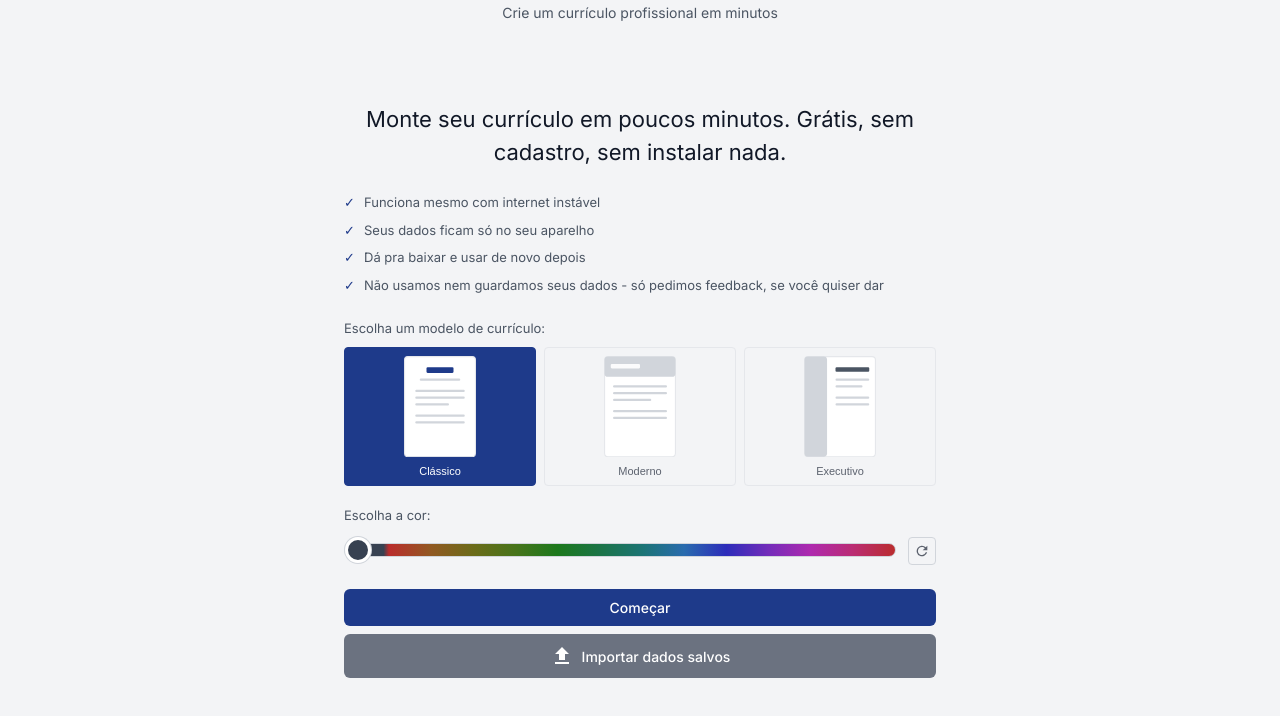
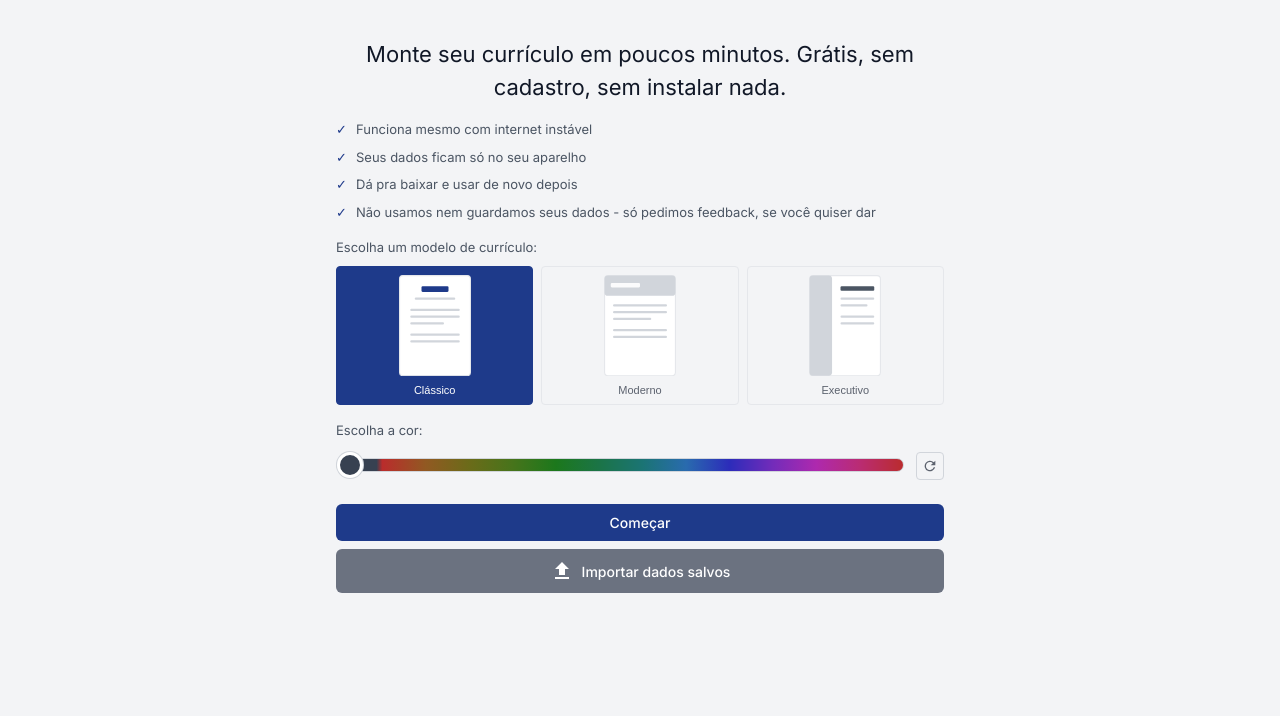
Before and after one commit to thealexcesar/curriculofacil, a website with bundled scripts: page index.html in a window 1280 px wide. Shown: the part 74-790 px from the top of the page. Built offline with nearby package versions, Linux system fonts and the light colour scheme.

Commit message:
fix: tighten welcome screen spacing and drop redundant header subtitle
Padding on .welcome-screen and .welcome-card stacked with .app's own
padding and .app-header's margin-bottom, doubling up the gap above
the card. Removed the duplicated padding and cut the card's internal
spacing down. Also dropped the header subtitle, since the welcome
screen's own tagline already says the same thing right below it.

```diff
--- a/css/style.css
+++ b/css/style.css
@@ -402,7 +402,6 @@ a:hover .icon {
 .welcome-screen {
     display: none;
     justify-content: center;
-    padding: var(--space-6) var(--space-4);
 }
 
 .welcome-screen.active { display: flex; }
@@ -415,13 +414,13 @@ a:hover .icon {
     max-width: 640px;
     width: 100%;
     text-align: center;
-    padding: var(--space-8) var(--space-6);
+    padding: var(--space-4);
 }
 
 .welcome-tagline {
     font-size: var(--font-size-2xl);
     color: var(--color-text);
-    margin-bottom: var(--space-6);
+    margin-bottom: var(--space-4);
 }
 
 .welcome-points {
@@ -430,7 +429,7 @@ a:hover .icon {
     display: flex;
     flex-direction: column;
     gap: var(--space-2);
-    margin-bottom: var(--space-6);
+    margin-bottom: var(--space-4);
 }
 
 .welcome-points li {
@@ -449,7 +448,7 @@ a:hover .icon {
 
 .welcome-template-picker {
     text-align: left;
-    margin-bottom: var(--space-5);
+    margin-bottom: var(--space-4);
 }
 
 .welcome-template-label {
@@ -515,12 +514,6 @@ a:hover .icon {
     padding: 0;
     cursor: pointer;
     line-height: 0;
-}
-
-.app-subtitle {
-    font-size: var(--font-size-md);
-    color: var(--color-text-secondary);
-    margin-top: var(--space-1);
 }
 
 .app-header {
@@ -2109,7 +2102,6 @@ span[disabled] {
 }
 
 @media (max-width: 1023px) {
-    .welcome-screen { padding: var(--space-4); }
     .welcome-card { padding: var(--space-5) var(--space-4); }
     .app-header { margin-bottom: var(--space-3); }
 
--- a/index.html
+++ b/index.html
@@ -93,7 +93,6 @@
         <button class="font-size-btn" id="font-size-toggle" data-i18n-aria="a11y.fontSize.aria" aria-pressed="false">A+</button>
       </div>
     </div>
-    <p class="app-subtitle">Crie um currículo profissional em minutos</p>
   </header>
 
   <section id="welcome-screen" class="welcome-screen active no-print">
```
